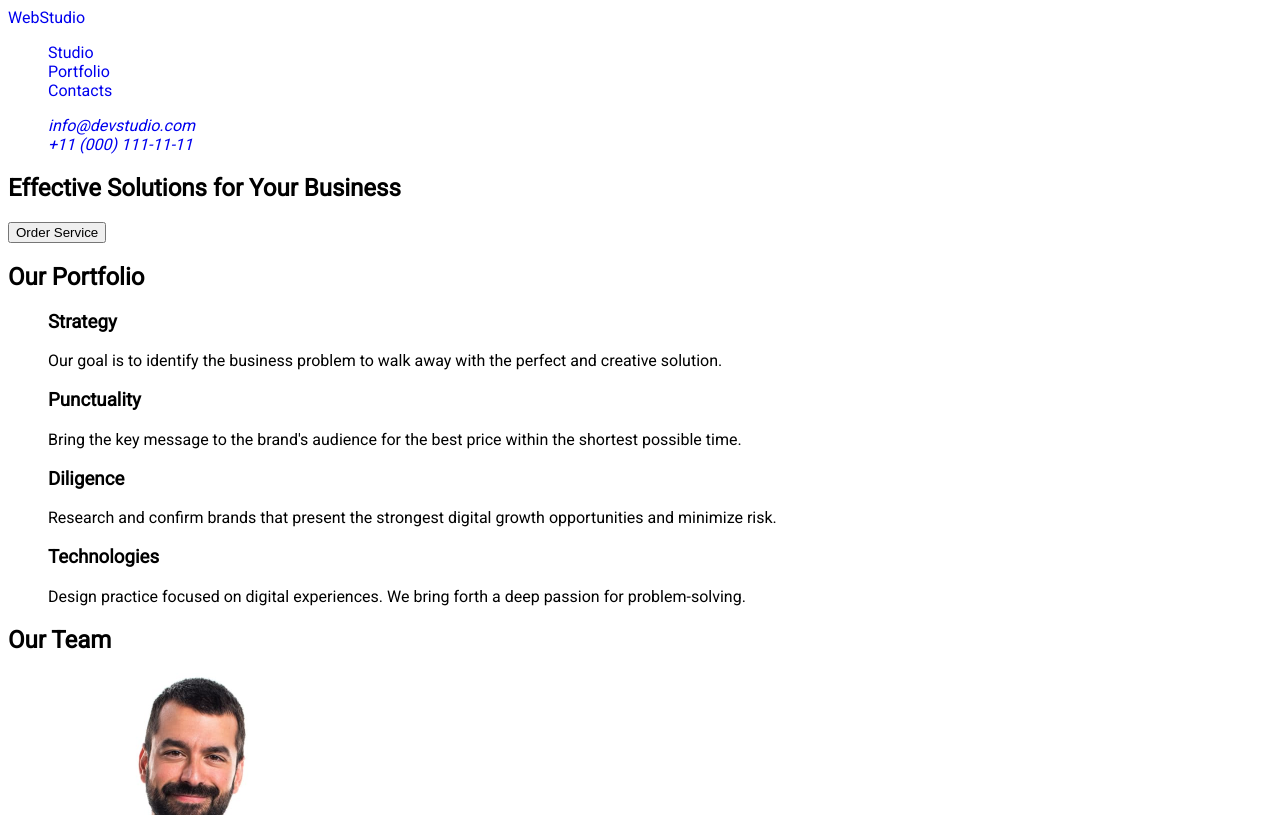
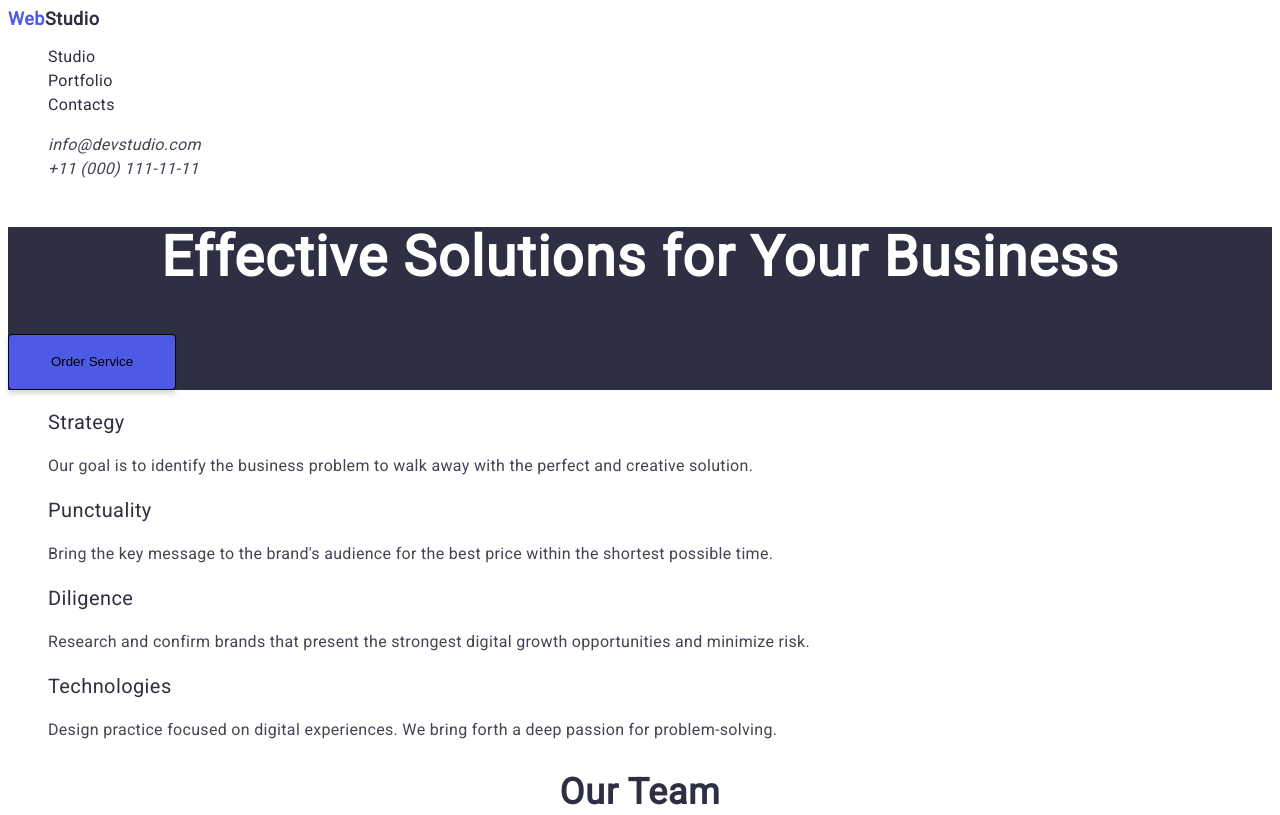
Before and after one commit to Pasha-Chirski/goit-markup-hw-02, a plain HTML site: page index.html in a window 1280 px wide. Shown: the top 815 px of the page. Drawn offline with Linux system fonts and the light colour scheme.

Commit message:
add index file

```diff
--- a/css/style.css
+++ b/css/style.css
@@ -8,3 +8,98 @@ a {
 ul {
   list-style-type: none;
 }
+.header-logo {
+  font-weight: 700;
+  font-size: 18px;
+  line-height: 1.16667;
+  letter-spacing: 0.03em;
+  color: #2e2f42;
+  width: 115px;
+  height: 24px;
+}
+.header-logo-italic {
+  font-weight: 700;
+  font-size: 18px;
+  line-height: 1.16667;
+  letter-spacing: 0.03em;
+  color: #4d5ae5;
+}
+.header-menu-link {
+  font-weight: 500;
+  font-size: 16px;
+  line-height: 1.5;
+  letter-spacing: 0.02em;
+  color: #2e2f42;
+}
+.address-menu-link {
+  font-weight: 400;
+  font-size: 16px;
+  line-height: 1.5;
+  letter-spacing: 0.02em;
+  color: #434455;
+}
+.studio {
+  background-color: #2e2f42;
+}
+.studio-title {
+  font-weight: 700;
+  font-size: 56px;
+  line-height: 1.07143;
+  letter-spacing: 0.02em;
+  text-align: center;
+  color: #fff;
+}
+.studio-btn {
+  box-shadow: 0 4px 4px 0 rgba(0, 0, 0, 0.15);
+  background: #4d5ae5;
+  border: 1px solid #000;
+  border-radius: 4px;
+  padding: 16px 32px;
+  width: 168px;
+  height: 56px;
+}
+.portfolio-subtitle {
+  font-weight: 500;
+  font-size: 20px;
+  line-height: 1.2;
+  letter-spacing: 0.02em;
+  color: #2e2f42;
+}
+.portfolio-item-text {
+  font-weight: 400;
+  font-size: 16px;
+  line-height: 1.5;
+  letter-spacing: 0.02em;
+  color: #434455;
+}
+.contacts-title {
+  font-weight: 700;
+  font-size: 36px;
+  line-height: 1.11111;
+  letter-spacing: 0.02em;
+  text-align: center;
+  color: #2e2f42;
+}
+.contacts-subtitle {
+  font-weight: 500;
+  font-size: 20px;
+  line-height: 1.2;
+  letter-spacing: 0.02em;
+  text-align: center;
+  color: #2e2f42;
+}
+.contatcts-item-text {
+  font-weight: 400;
+  font-size: 16px;
+  line-height: 1.5;
+  letter-spacing: 0.02em;
+  text-align: center;
+  color: #434455;
+}
+.footer-item-text {
+  font-weight: 400;
+  font-size: 16px;
+  line-height: 1.5;
+  letter-spacing: 0.02em;
+  color: #f4f4fd;
+}
--- a/index.html
+++ b/index.html
@@ -13,111 +13,128 @@
     <link rel="stylesheet" href="./css/style.css" />
   </head>
   <body>
-    <header>
-      <nav>
-        <a href="./index.html">WebStudio</a>
-        <ul>
-          <li><a href="#studio">Studio</a></li>
-          <li><a href="#portfolio">Portfolio</a></li>
-          <li><a href="#contacts">Contacts</a></li>
+    <header class="header">
+      <nav class="header-navigator">
+        <a class="header-logo" href="./index.html"
+          ><span class="header-logo-italic">Web</span>Studio</a
+        >
+        <ul class="header-menu-list">
+          <li class="header-menu-item">
+            <a class="header-menu-link" href="#studio">Studio</a>
+          </li>
+          <li class="header-menu-item">
+            <a class="header-menu-link" href="#portfolio">Portfolio</a>
+          </li>
+          <li class="header-menu-item">
+            <a class="header-menu-link" href="#contacts">Contacts</a>
+          </li>
         </ul>
       </nav>
-      <address>
-        <ul>
-          <li><a href="mailto:info@devstudio.com">info@devstudio.com</a></li>
-          <li>
-            <a href="tel:+110001111111">+11 (000) 111-11-11</a>
+      <address class="address">
+        <ul class="address-menu-list">
+          <li class="address-menu-items">
+            <a class="address-menu-link" href="mailto:info@devstudio.com"
+              >info@devstudio.com</a
+            >
+          </li>
+          <li class="address-menu-items">
+            <a class="address-menu-link" href="tel:+110001111111"
+              >+11 (000) 111-11-11</a
+            >
           </li>
         </ul>
       </address>
     </header>
     <main>
-      <section class="Effective" id="studio">
-        <h1>Effective Solutions for Your Business</h1>
-        <button type="button">Order Service</button>
+      <section class="studio" id="studio">
+        <h1 class="studio-title">Effective Solutions for Your Business</h1>
+        <button class="studio-btn" type="button">Order Service</button>
       </section>
-      <section id="portfolio">
-        <h2>Our Portfolio</h2>
-        <ul>
-          <li>
-            <h3>Strategy</h3>
-            <p>
+
+      <section class="portfolio" id="portfolio">
+        <h2 hidden>Our Portfolio</h2>
+        <ul class="portfolio-list">
+          <li class="portfolio-item">
+            <h3 class="portfolio-subtitle">Strategy</h3>
+            <p class="portfolio-item-text">
               Our goal is to identify the business problem to walk away with the
               perfect and creative solution.
             </p>
           </li>
-          <li>
-            <h3>Punctuality</h3>
-            <p>
+          <li class="portfolio-item">
+            <h3 class="portfolio-subtitle">Punctuality</h3>
+            <p class="portfolio-item-text">
               Bring the key message to the brand's audience for the best price
               within the shortest possible time.
             </p>
           </li>
-          <li>
-            <h3>Diligence</h3>
-            <p>
+          <li class="portfolio-item">
+            <h3 class="portfolio-subtitle">Diligence</h3>
+            <p class="portfolio-item-text">
               Research and confirm brands that present the strongest digital
               growth opportunities and minimize risk.
             </p>
           </li>
-          <li>
-            <h3>Technologies</h3>
-            <p>
+          <li class="portfolio-item">
+            <h3 class="portfolio-subtitle">Technologies</h3>
+            <p class="portfolio-item-text">
               Design practice focused on digital experiences. We bring forth a
               deep passion for problem-solving.
             </p>
           </li>
         </ul>
       </section>
-      <section id="contacts">
-        <h2>Our Team</h2>
-        <ul>
-          <li>
+      <section id="contacts" class="contacts">
+        <h2 class="contacts-title">Our Team</h2>
+        <ul class="contacts-list">
+          <li class="contacts-item">
             <img
               src="./images/images-1.jpg"
               width="264"
               height="260"
               alt="Mark Guerrero Product Designer"
             />
-            <h3>Mark Guerrero</h3>
-            <p>Product Designer</p>
+            <h3 class="contacts-subtitle">Mark Guerrero</h3>
+            <p class="contatcts-item-text">Product Designer</p>
           </li>
-          <li>
+          <li class="contacts-item">
             <img
               src="./images/images-2.jpg"
               width="264"
               height="260"
               alt="Tom Ford Frontend Developer"
             />
-            <h3>Tom Ford</h3>
-            <p>Frontend Developer</p>
+            <h3 class="contacts-subtitle">Tom Ford</h3>
+            <p class="contatcts-item-text">Frontend Developer</p>
           </li>
-          <li>
+          <li class="contacts-item">
             <img
               src="./images/images-3.jpg"
               width="264"
               height="260"
               alt="Camila Garcia Marketing"
             />
-            <h3>Camila Garcia</h3>
-            <p>Marketing</p>
+            <h3 class="contacts-subtitle">Camila Garcia</h3>
+            <p class="contatcts-item-text">Marketing</p>
           </li>
-          <li>
+          <li class="contacts-item">
             <img
               src="./images/images-4.jpg"
               width="264"
               height="260"
               alt="Daniel Wilson UI Designer"
             />
-            <h3>Daniel Wilson</h3>
-            <p>UI Designer</p>
+            <h3 class="contacts-subtitle">Daniel Wilson</h3>
+            <p class="contatcts-item-text">UI Designer</p>
           </li>
         </ul>
       </section>
     </main>
-    <footer>
-      <a href="./index.html">WebStudio</a>
-      <p>
+    <footer class="footer">
+      <a class="header-logo" href="./index.html"
+        ><span class="header-logo-italic">Web</span>Studio</a
+      >
+      <p class="footer-item-text">
         Increase the flow of customers and sales for your business with digital
         marketing & growth solutions.
       </p>
```
